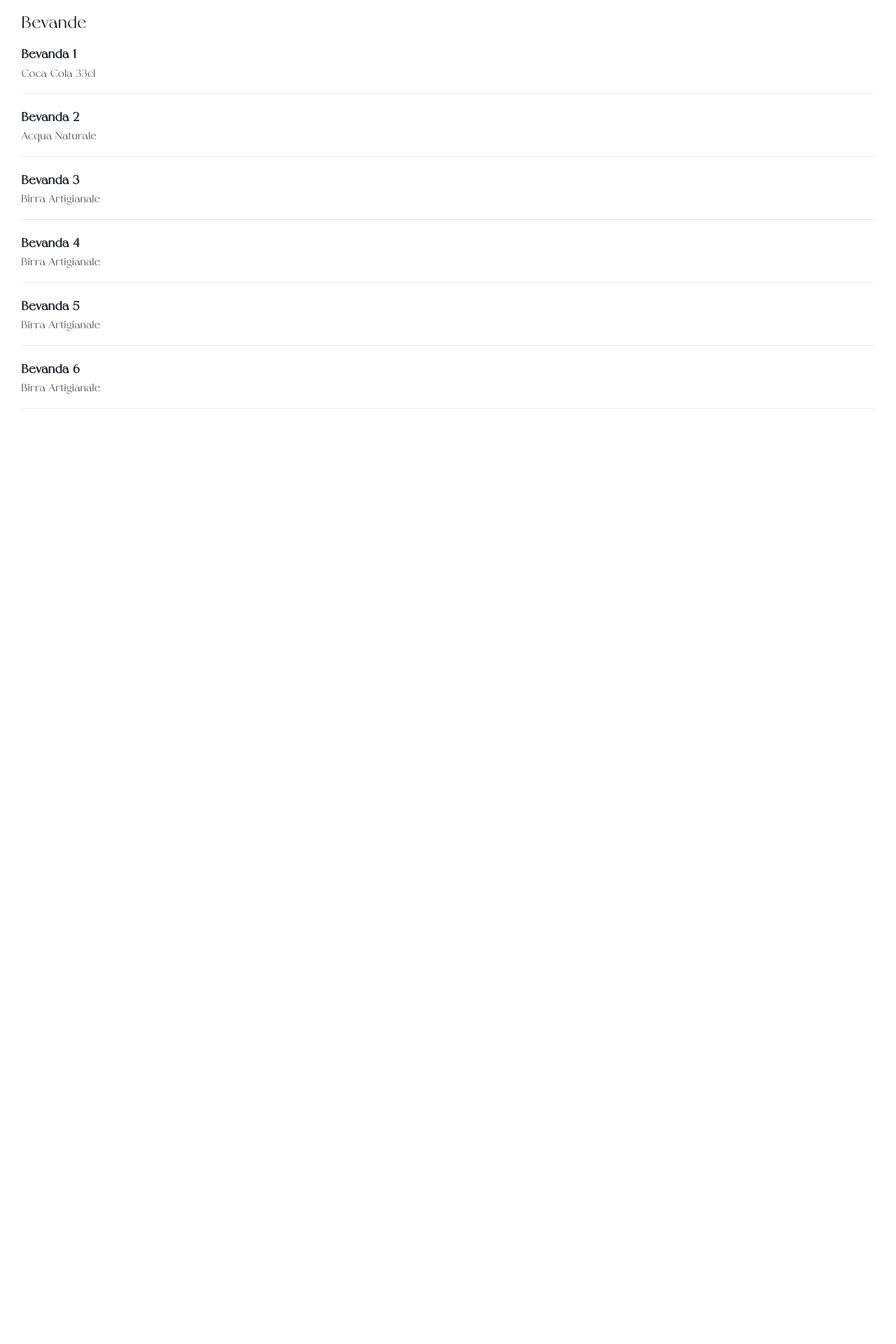
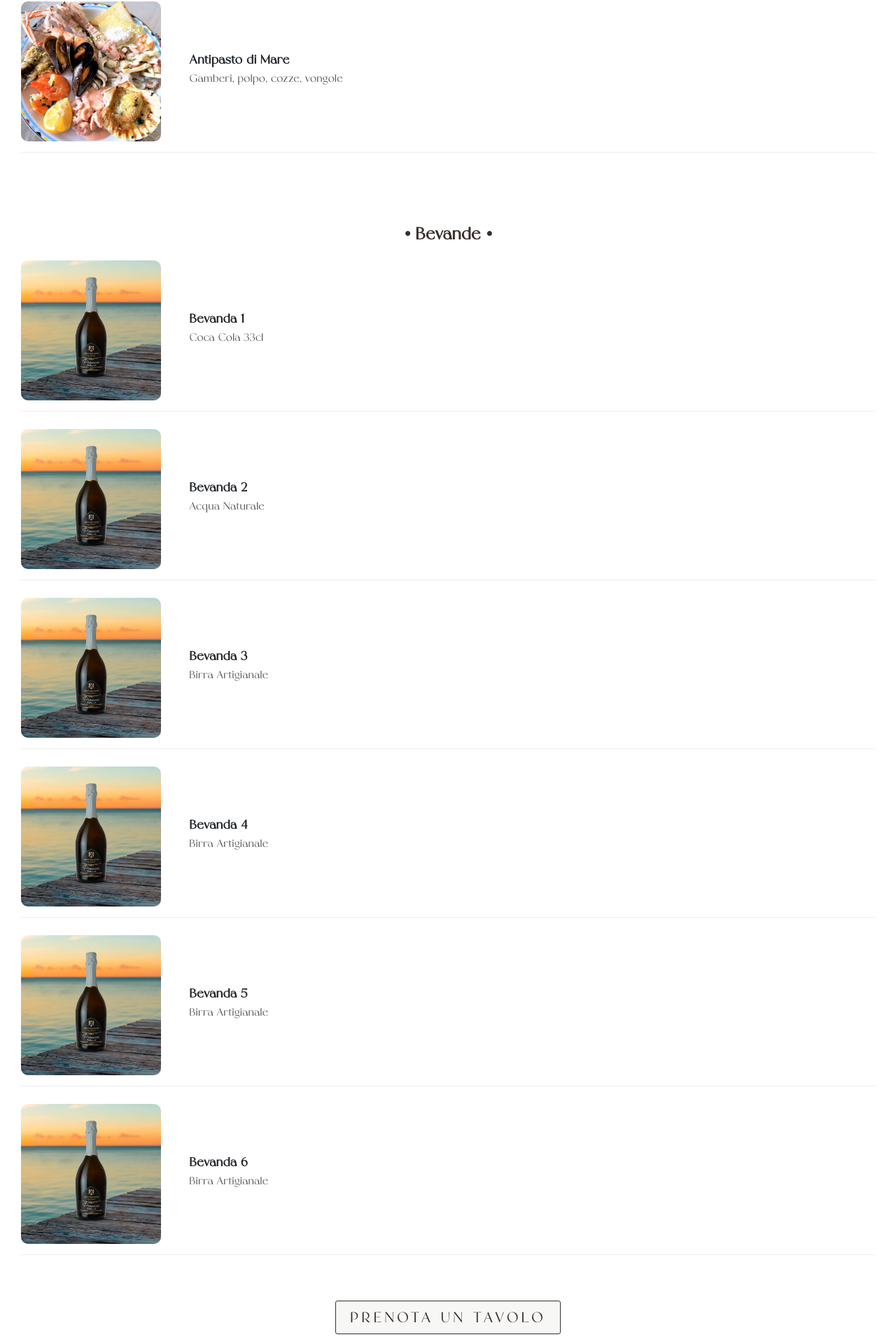
Before and after one commit to Cristiano-Rocchi/isolotto-del-pirgo, a React (Create React App) app: page /menu in a window 1280 px wide. Shown: the part 401-2321 px from the top of the page at 70% size. Before the commit the page ends 1070 px from the top, so only its background shows below. Built offline with nearby package versions, Linux system fonts and the light colour scheme.

Commit message:
menu page + responsive 2

```diff
--- a/src/Components/Homepage/Homepage.jsx
+++ b/src/Components/Homepage/Homepage.jsx
@@ -8,7 +8,6 @@ import homeImg from "../../Assets/Home/Isolotto-Pirgo-6.jpg";
 import antipastoDiMare from "../../Assets/Menu/Antipasto-di-pesce-scaled.jpg";
 import antipastoDiTerra from "../../Assets/Menu/antipasto-di-terra-invernale.jpg";
 import evento from "../../Assets/Eventi/8698644_06191135_fondazione_felicita_c_2024.03.20_mattinoa_81_2_.jpg";
-import gallerysect1 from "../../Assets/Home/Isolotto-Pirgo-8.jpg";
 import gallerysect2 from "../../Assets/Home/rf66-Isolotto-del-pirgo-9.jpg";
 import gallerysect3 from "../../Assets/Home/isolotto-del-pirgo-10.jpg";
 
--- a/src/Components/Menu/Menu.css
+++ b/src/Components/Menu/Menu.css
@@ -1,9 +1,10 @@
 /*
 INDICE CSS
 1. Generali
-2. Navbar superiore
+2. Navbar menu
 3. Categorie e prodotti
-4. Media queries
+4. Bottone Prenota
+5. Media queries
 */
 
 /* -----------------------------
@@ -15,8 +16,12 @@ INDICE CSS
 }
 
 /* -----------------------------
-  2. NAVBAR SUPERIORE
+  2. NAVBAR MENU
+  2.1 generali
+  2.2 bottoni
   ----------------------------- */
+
+/* 2.1 generali */
 .menu-navbar {
   position: sticky;
   top: 0;
@@ -29,6 +34,7 @@ INDICE CSS
   border-bottom: 1px solid #e0e0e0;
 }
 
+/* 2.2 bottoni */
 .menu-navbar button {
   background: none;
   border: none;
@@ -48,22 +54,32 @@ INDICE CSS
 
 /* -----------------------------
   3. CATEGORIE E PRODOTTI
+  3.1 generali
+  3.2 titoli e descrizioni
+  3.3 immagini
   ----------------------------- */
+
+/* 3.1 generali */
 .menu-category {
   padding: 40px 10px;
 }
-
-.menu-category h2 {
-  font-size: 1.5rem;
-  margin-bottom: 20px;
-  text-align: left;
-  color: #222;
-}
-
 .menu-item {
   margin-bottom: 25px;
   border-bottom: 1px solid #eee;
   padding-bottom: 15px;
+  display: flex;
+  gap: 40px;
+}
+.menu-item div {
+  margin-block: auto;
+}
+/* 3.2 titoli e descrizioni */
+.menu-category h2 {
+  font-size: 1.5rem;
+  font-weight: 600;
+  margin-bottom: 20px;
+  text-align: center;
+  color: #382f2d;
 }
 
 .menu-item h4 {
@@ -78,8 +94,35 @@ INDICE CSS
   color: #555;
 }
 
+/* 3.3 immagini */
+
+.menu-item img {
+  width: 200px;
+  height: 200px;
+  object-fit: cover;
+  border-radius: 10px;
+}
+
 /* -----------------------------
-  4. MEDIA QUERIES (mobile)
+  4. BOTTONE PRENOTA
+  ----------------------------- */
+.menu-page .menu-foot {
+  display: flex;
+}
+.menu-page .menu-foot button {
+  margin: auto;
+  background: rgba(244, 244, 242, 0.7);
+  backdrop-filter: blur(3px);
+  border: 1px solid #382f2d;
+  color: #382f2d;
+  font-size: 1.3rem;
+  padding: 10px 20px 5px 20px; /* padding irregolare x via del font */
+  letter-spacing: 0.24rem;
+  border-radius: 3px;
+}
+
+/* -----------------------------
+  5. MEDIA QUERIES (mobile)
   ----------------------------- */
 @media (max-width: 768px) {
   .menu-navbar {
@@ -91,10 +134,17 @@ INDICE CSS
   .menu-category h2 {
     font-size: 1.3rem;
   }
+  .menu-item img {
+    width: 150px;
+    height: 150px;
+  }
   .menu-item h4 {
     font-size: 1rem;
   }
   .menu-item p {
     font-size: 0.9rem;
   }
+  .menu-page .menu-foot button {
+    font-size: 0.9rem;
+  }
 }
--- a/src/Components/Menu/Menu.jsx
+++ b/src/Components/Menu/Menu.jsx
@@ -1,6 +1,10 @@
 import React, { useRef, useState, useEffect } from "react";
 import "./Menu.css";
 
+//IMMAGINI
+import antipastoDiMare from "../../Assets/Menu/Antipasto-di-pesce-scaled.jpg";
+import antipastoDiTerra from "../../Assets/Menu/antipasto-di-terra-invernale.jpg";
+import bevanda from "../../Assets/Menu/bevanda.webp";
 const Menu = () => {
   // -----------------------------
   // 1. REFERENCES E STATE
@@ -58,44 +62,77 @@ const Menu = () => {
 
       {/* 4.2 SEZIONE ANTIPASTI */}
       <div className="menu-category" ref={antipastiRef}>
-        <h2>Antipasti</h2>
+        <h2>&bull; Antipasti &bull;</h2>
         <div className="menu-item">
+          <img src={antipastoDiTerra} alt="" />
+          <div>
             <h4>Antipasto di Terra</h4>
             <p>Salumi, formaggi, verdure grigliate</p>
           </div>
+        </div>
         <div className="menu-item">
+          <img src={antipastoDiMare} alt="" />
+          <div>
             <h4>Antipasto di Mare</h4>
             <p>Gamberi, polpo, cozze, vongole</p>
+          </div>
         </div>
       </div>
 
       {/* 4.3 SEZIONE BEVANDE */}
       <div className="menu-category" ref={bevandeRef}>
-        <h2>Bevande</h2>
+        <h2>&bull; Bevande &bull;</h2>
         <div className="menu-item">
+          <img src={bevanda} alt="" />
+          <div>
             <h4>Bevanda 1</h4>
             <p>Coca Cola 33cl</p>
           </div>
+        </div>
         <div className="menu-item">
+          <img src={bevanda} alt="" />
+          <div>
+            {" "}
             <h4>Bevanda 2</h4>
             <p>Acqua Naturale</p>
           </div>
+        </div>
         <div className="menu-item">
+          <img src={bevanda} alt="" />
+          <div>
+            {" "}
             <h4>Bevanda 3</h4>
             <p>Birra Artigianale</p>
           </div>
+        </div>
         <div className="menu-item">
+          <img src={bevanda} alt="" />
+          <div>
+            {" "}
             <h4>Bevanda 4</h4>
             <p>Birra Artigianale</p>
           </div>
+        </div>
         <div className="menu-item">
+          <img src={bevanda} alt="" />
+          <div>
+            {" "}
             <h4>Bevanda 5</h4>
             <p>Birra Artigianale</p>
           </div>
+        </div>
         <div className="menu-item">
+          <img src={bevanda} alt="" />
+          <div>
+            {" "}
             <h4>Bevanda 6</h4>
             <p>Birra Artigianale</p>
           </div>
+        </div>
+      </div>
+      <div className="menu-foot">
+        {" "}
+        <button>PRENOTA UN TAVOLO</button>
       </div>
     </div>
   );
```
Also changed, not shown: src/Assets/Menu/bevanda.webp (added), src/Components/Footer/Footer.css (added), src/Components/Footer/Footer.jsx (added). Lines whose indentation alone changed are shown as unchanged.
